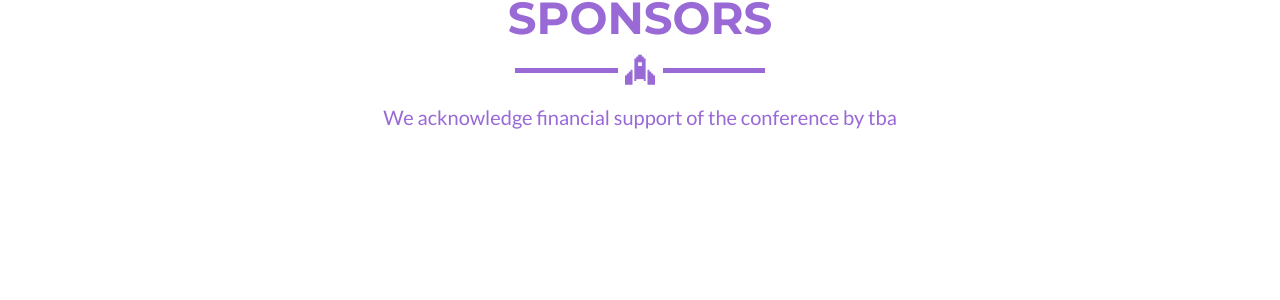
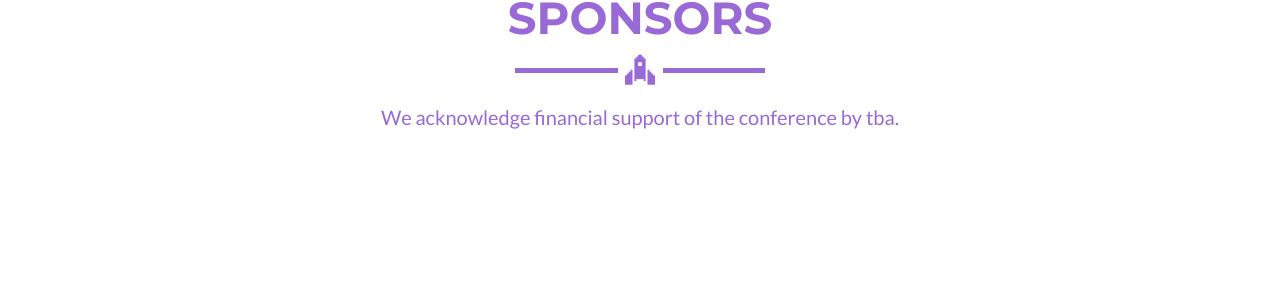
Before and after one commit to ccsc2026/ccsc2026.github.io, a Jekyll site: the page built from _posts/2022-05-21-Day1.md, in a window 1280 px wide and 900 px high, scrolled down 2342 px. Shown: the part 155-455 px from the top of the window. Built offline with Jekyll 4.4.1, drawn with Linux system fonts in a browser that asks for light colours.

```diff
--- a/_includes/sponsors.html
+++ b/_includes/sponsors.html
@@ -9,7 +9,7 @@
     </div>
     <div class="row">
       <div class="col-lg-12 text-center">
-        <p>We acknowledge financial support of the conference by tba
+        <p>We acknowledge financial support of the conference by tba.
         </p>
       </div>
     </div>
```
